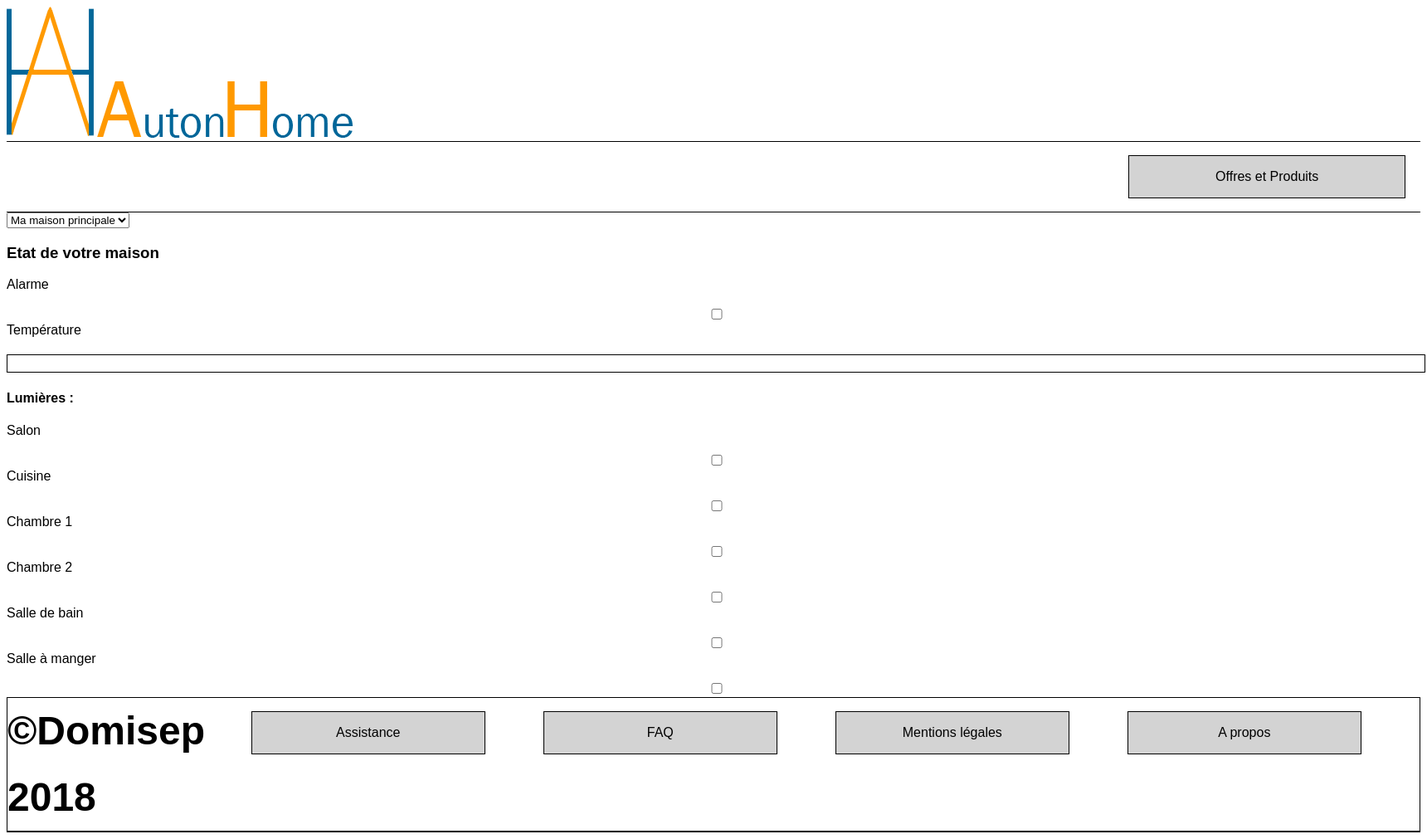
After one commit to antoinepryy/autonhome, a PHP site: template vues/accueil_special_LU.php in a window 1720 px wide. The commit adds this page. Shown: the whole page at 83% size. Run offline with PHP 8.4, Linux system fonts and the light colour scheme; the template is opened without the code that fills it, so the values that code supplies are empty; some web fonts are replaced.

Commit message:
ajout header + accueil spe UU/LU

```diff
--- a/vues/CSS/accueil.css
+++ b/vues/CSS/accueil.css
@@ -1,4 +1,4 @@
-.products, .why-us, .assistance, .form-field, .faq{
+.products, .why-us, .assistance, .faq{
     border: 1px solid black;
 
 }
@@ -10,55 +10,6 @@
     margin-top: 30px;
     margin-bottom: 30px;
     margin-left: 3%;
-}
-
-.form-field{
-    display: flex;
-    width: 15%;
-    background-color: lightgrey;
-    justify-content: center;
-    text-align: center;
-    position: absolute;
-    right: 0;
-    margin-right: 3.5%;
-    margin-top: 50px;
-    margin-bottom: 50px;
-    height: 300px;
-}
-
-input
-{
-    margin-top: 20px;
-    font-size: 100%;
-    border : 1px solid black;
-    justify-content: center;
-    width: 100%;
-}
-
-.link-mdp-oubie{
-    display: flex;
-    font-size: small;
-    justify-content: flex-end;
-    color: grey;
-    padding-right: 2%;
-}
-
-.link-mdp-oubie + label{
-    justify-content: flex-start;
-    text-align: left;
-}
-
-.checkbox{
-    margin-top: 0px;
-    position: absolute;
-    right: 0;
-}
-
-.inscription
-{
-    text-align: center;
-    height: 40px;
-    line-height: 40px;
 }
 
 .products{
@@ -86,12 +37,6 @@ input
     color: black;
 }
 
-nav{
-    display: flex;
-    justify-content: flex-end;
-    border-bottom: 1px solid black;
-    border-top: 1px solid black;
-}
 
 .assistance,.faq{
     display: flex;
--- /dev/null
+++ b/vues/CSS/accueil_special_UU.css
@@ -0,0 +1,49 @@
+.form-field{
+    border: 1px solid black;
+    display: flex;
+    width: 15%;
+    background-color: lightgrey;
+    justify-content: center;
+    text-align: center;
+    position: absolute;
+    right: 0;
+    margin-right: 3.5%;
+    margin-top: 50px;
+    margin-bottom: 50px;
+    height: 300px;
+}
+
+input
+{
+    margin-top: 20px;
+    font-size: 100%;
+    border : 1px solid black;
+    justify-content: center;
+    width: 100%;
+}
+
+.link-mdp-oubie{
+    display: flex;
+    font-size: small;
+    justify-content: flex-end;
+    color: grey;
+    padding-right: 2%;
+}
+
+.link-mdp-oubie + label{
+    justify-content: flex-start;
+    text-align: left;
+}
+
+.checkbox{
+    margin-top: 0px;
+    position: absolute;
+    right: 0;
+}
+
+.inscription
+{
+    text-align: center;
+    height: 40px;
+    line-height: 40px;
+}
--- a/vues/CSS/header.css
+++ b/vues/CSS/header.css
@@ -14,3 +14,10 @@ header{
 .logo_texte{
     margin-left: 10px;
 }
+
+nav{
+    display: flex;
+    justify-content: flex-end;
+    border-bottom: 1px solid black;
+    border-top: 1px solid black;
+}
--- /dev/null
+++ b/vues/accueil_special_LU.php
@@ -0,0 +1,46 @@
+<?php
+/**
+ * Vue : Etat de ma maison
+ */
+?>
+
+<section class="my-house-state">
+
+    <select name="house" class="house-choice">
+        <option value="ma maison principale" selected>Ma maison principale</option>
+    </select>
+
+    <h3>
+        Etat de votre maison
+    </h3>
+
+    <div>
+        <label>Alarme</label>
+        <input type="checkbox"/><br />
+        <label >Température</label>
+        <input type="number" step="0.5"/><br/>
+    </div>
+
+    <h4>
+        Lumières :
+    </h4>
+
+    <div>
+        <label>Salon</label>
+        <input type="checkbox"/><br />
+        <label>Cuisine</label>
+        <input type="checkbox"/><br />
+        <label>Chambre 1</label>
+        <input type="checkbox"/><br />
+        <label>Chambre 2</label>
+        <input type="checkbox"/><br />
+        <label>Salle de bain</label>
+        <input type="checkbox"/><br />
+        <label>Salle à manger</label>
+        <input type="checkbox"/><br />
+    </div>
+
+
+
+
+</section>
--- a/vues/header.php
+++ b/vues/header.php
@@ -11,6 +11,7 @@
     <link rel="stylesheet" type="text/css" href="vues/CSS/header.css"/>
     <link rel="stylesheet" type="text/css" href="vues/CSS/footer.css"/>
     <link rel="stylesheet" type="text/css" href="vues/CSS/accueil.css"/>
+    <link rel="stylesheet" type="text/css" href="vues/CSS/accueil_special_UU.css"/>
 
 </head>
 <body>
@@ -24,9 +25,9 @@
 
     <nav>
         <ul>
-            <li>
+            <li><a href="">
                 Offres et Produits
-            </li>
+                </a></li>
         </ul>
 
     </nav>
```
Also changed, not shown: vues/CSS/accueil_special_LU.css (added, +37 -0 lines), vues/CSS/header_LU.css (+22 -0 lines), vues/accueil.php (+3 -17 lines), vues/accueil_special_UU.php (added, +19 -0 lines), vues/header_LU.php (+18 -0 lines).
